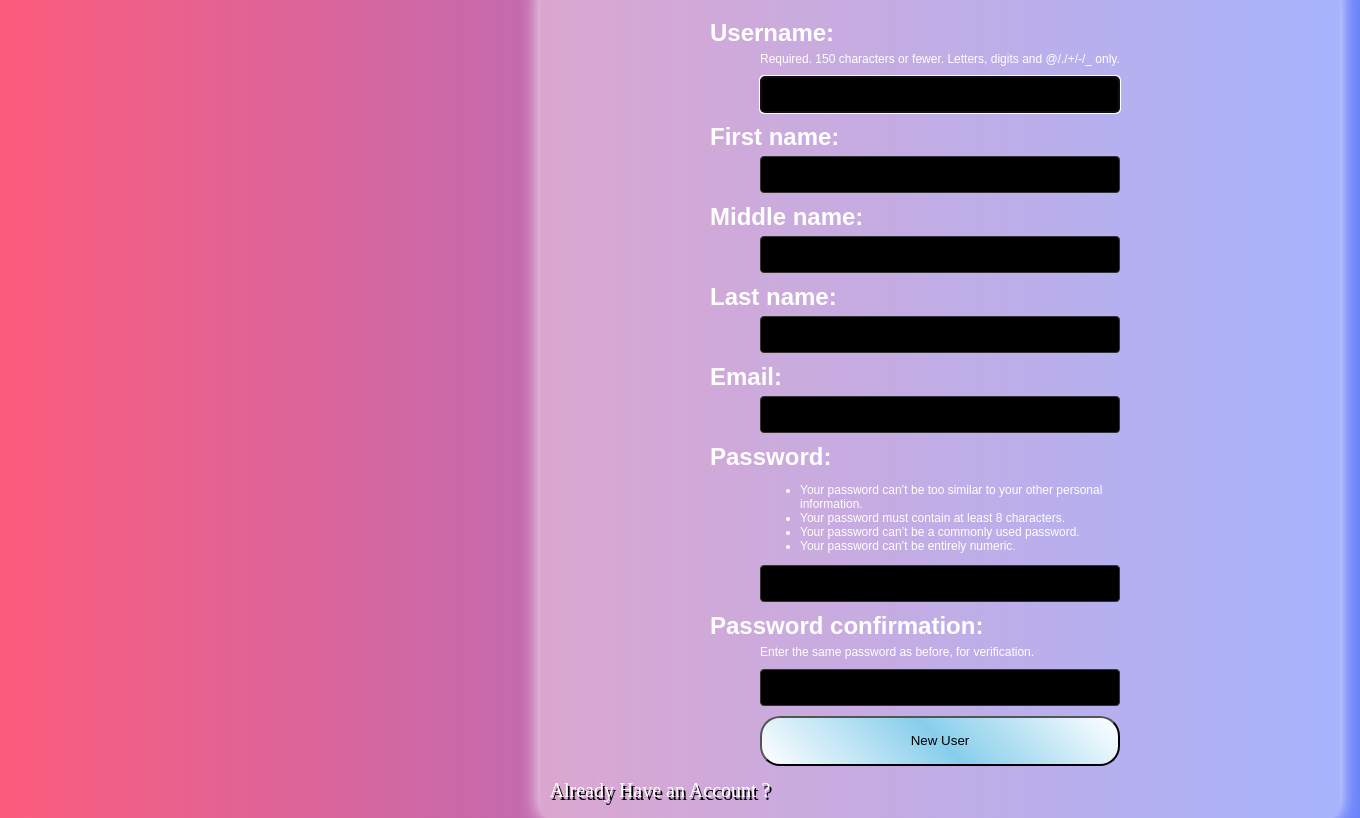
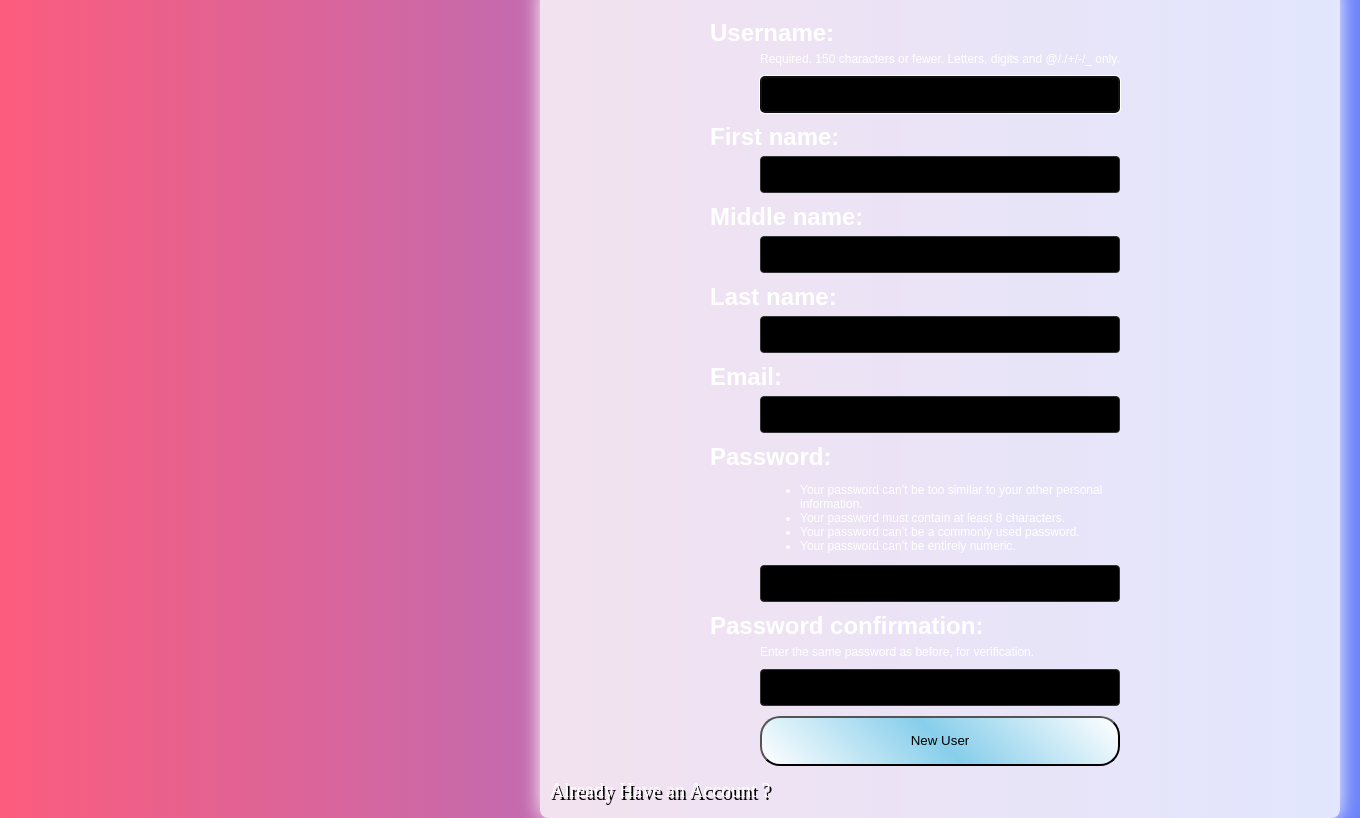
Before and after one commit to Wawayooo/DjangoSocialMedia, a Django app: page /signup/ in a window 1360 px wide. Run offline with Django 5.2, Linux system fonts and the light colour scheme.

Commit message:
New Style

```diff
--- a/Static/style/Signup.css
+++ b/Static/style/Signup.css
@@ -23,7 +23,7 @@ body {
   max-width: 400px;
   position: relative;
   left: 540px;
-  background-color: rgba(255, 255,255,0.4);
+  background-color: rgba(255, 255,255,0.8);
 }
 
 .form-container label {
```
